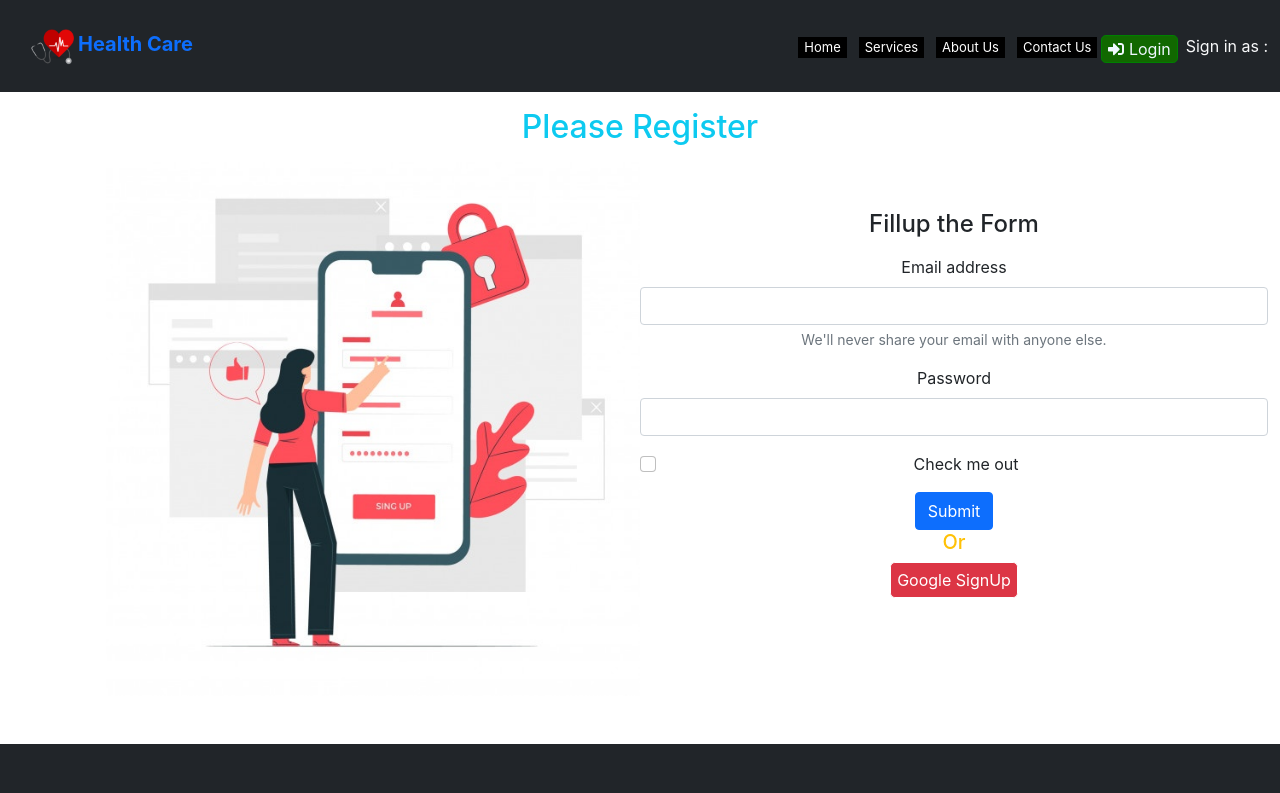
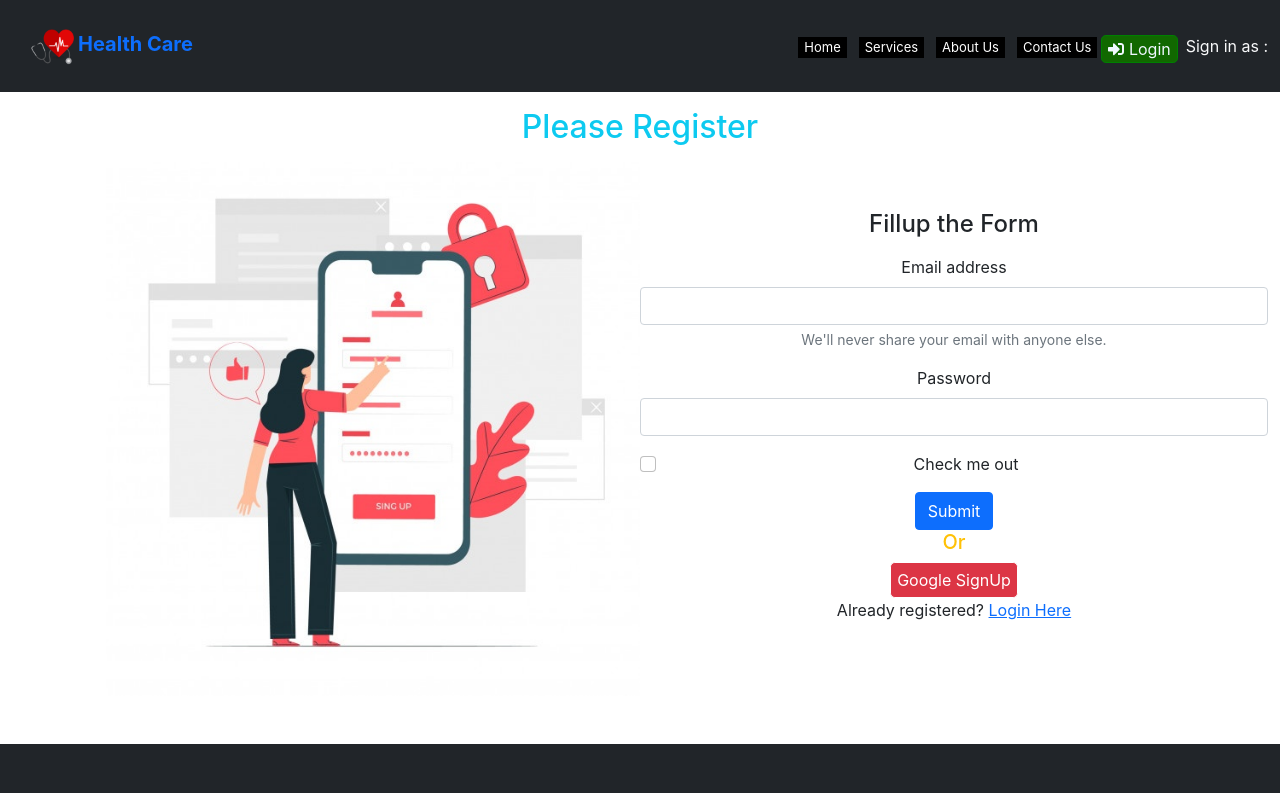
Before and after one commit to surid-s/OXY_GYM, a React (Create React App) app: page /signup in a window 1280 px wide. Shown: the top 793 px of the page. Built offline with nearby package versions, Linux system fonts and the light colour scheme; no server answers.

Commit message:
toggle Added

```diff
--- a/src/components/pages/Login&signup/Login.js
+++ b/src/components/pages/Login&signup/Login.js
@@ -2,6 +2,7 @@ import React from "react"
 import "./login.css"
 import login from "../../../images/2007.i039.019_cyber_security_spyware_data_protection_isometric_set-06.jpg"
 import useAuth from "../../../hooks/useAuth"
+import { Link } from "react-router-dom"
 
 const Login = () => {
   const { singInUsingGoogle } = useAuth()
@@ -31,6 +32,7 @@ const Login = () => {
           <button onClick={singInUsingGoogle} className="btn-danger">
             Google SignIn
           </button>
+          <p>Don't have any account? <Link to="/signup">Register for free</Link> </p>
         </div>
       </div>
     </div>
--- a/src/components/pages/Login&signup/Singup.js
+++ b/src/components/pages/Login&signup/Singup.js
@@ -1,4 +1,5 @@
 import React, { useState } from "react"
+import { Link } from "react-router-dom"
 import loginimg from "../../../images/register.jpg"
 
 // Main Functoin //
@@ -80,6 +81,11 @@ const Singup = () => {
             <h5 className="text-warning">Or</h5>
             <button className="btn-danger rounded-3">Google SignUp</button>
           </form>
+
+          <p>
+            Already registered? {""}
+            <Link to="/login">Login Here </Link>
+          </p>
         </div>
       </div>
     </div>
```
